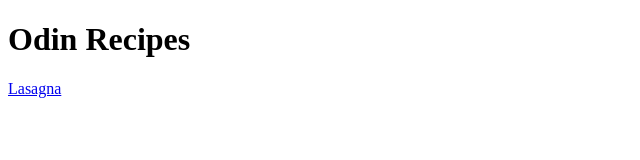
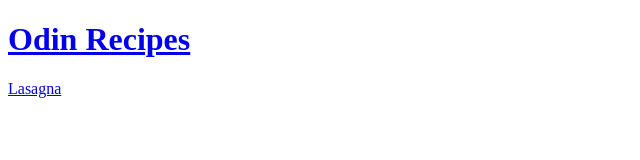
Before and after one commit to mattcodeing/odin-recipes, a plain HTML site: page index.html in a window 1280 px wide. Shown: the whole page, without its empty margins (0-640 px from the left). Drawn offline with Linux system fonts and the light colour scheme.

Commit message:
Update index to make homepage direct to itself

```diff
--- a/index.html
+++ b/index.html
@@ -6,7 +6,7 @@
     <title>Document</title>
 </head>
 <body>
-    <h1>Odin Recipes</h1>
+    <h1><a href="./index.html">Odin Recipes</a></h1>
     <a href="./recipes/lasagna.html">Lasagna</a>
 
 </body>
```
